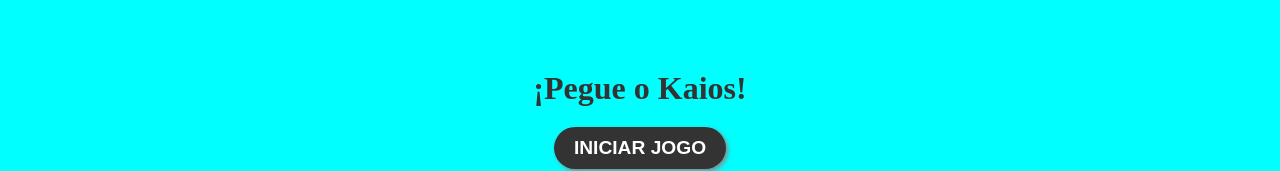
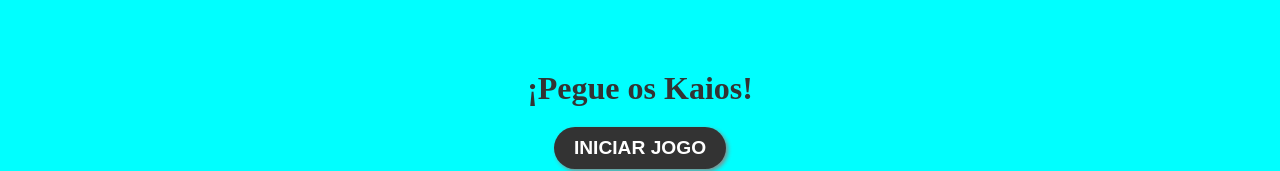
Before and after one commit to AsGhrK/Trabalho-BDD-PTAC, a website: page jogo.html in a window 1280 px wide. Shown: the part 247-418 px from the top of the page. Drawn offline with Linux system fonts and the light colour scheme; no server answers.

Commit message:
Update jogo.html

```diff
--- a/jogo.html
+++ b/jogo.html
@@ -9,7 +9,7 @@
     <title>¡Pegue os Kaios!</title>
 </head>
 <body>
-<h1>¡Pegue o Kaios!</h1>
+<h1>¡Pegue os Kaios!</h1>
 <button id="startButton" class="botao-90s" onclick="iniciaJogoComMusica()" >Iniciar Jogo</button>
 
   <div id="tela" style="margin-top: 10px;"></div>
```
